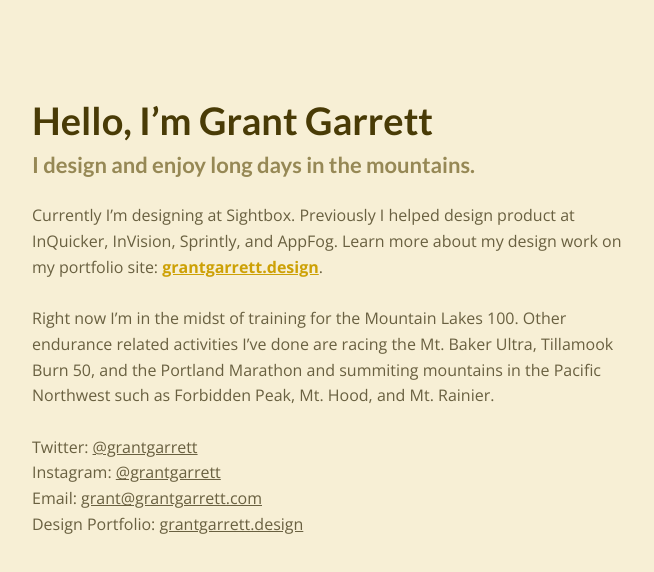
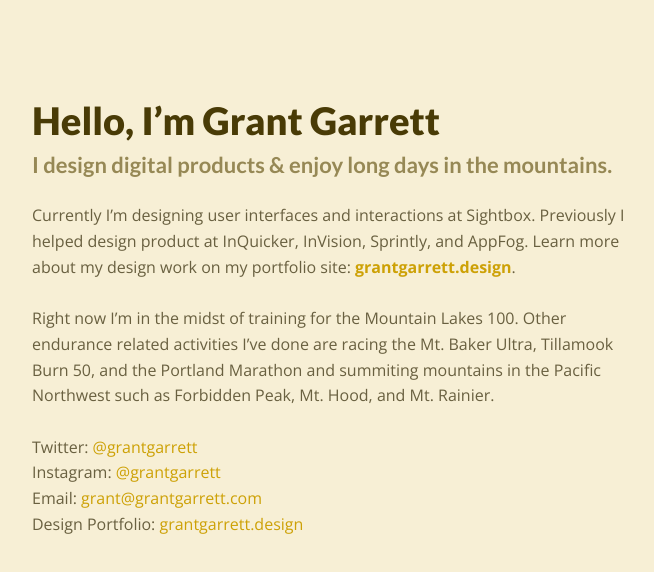
Before and after one commit to grantgarrett/grantgarrett-2019, a Gatsby site: page / in a window 1280 px wide. Shown: the whole page, without its empty margins (68-722 px from the left). Built offline with nearby package versions, Linux system fonts and the light colour scheme; Gatsby itself is replaced by a stand-in of ours.

Commit message:
copy and link styles

```diff
--- a/src/components/styles.scss
+++ b/src/components/styles.scss
@@ -19,7 +19,7 @@
 h1 {
   font-family: "Lato", sans-serif;
   font-size: 38px;
-  font-weight: bold;
+  font-weight: 800;
   color: $cream-header;
   margin-bottom: 0.3em;
 }
@@ -36,16 +36,18 @@
   line-height: 1.6em;
 }
 a {
-  color: $cream-paragraph;
-  text-decoration: underline;
+  //   color: $cream-paragraph;
+  color: $cream-link;
+  text-decoration: none;
   &:hover {
+    text-decoration: underline;
     color: $cream-link;
   }
 }
 a.big {
   font-weight: bold;
   color: $cream-link;
-  text-decoration: underline;
+  //   text-decoration: underline;
 }
 @media only screen and (max-width: 667px) {
   body {
--- a/src/pages/index.js
+++ b/src/pages/index.js
@@ -19,11 +19,11 @@
       ]}
     />
     <h1>Hello, I’m Grant Garrett</h1>
-    <h2>I design and enjoy long days in the mountains.</h2>
+    <h2>I design digital products & enjoy long days in the mountains.</h2>
     <p>
-      Currently I’m designing at Sightbox. Previously I helped design product at
-      InQuicker, InVision, Sprintly, and AppFog. Learn more about my design work
-      on my portfolio site:{" "}
+      Currently I’m designing user interfaces and interactions at Sightbox.
+      Previously I helped design product at InQuicker, InVision, Sprintly, and
+      AppFog. Learn more about my design work on my portfolio site:{" "}
       <a
         href="https://www.grantgarrett.design"
         target="_blank"
```
